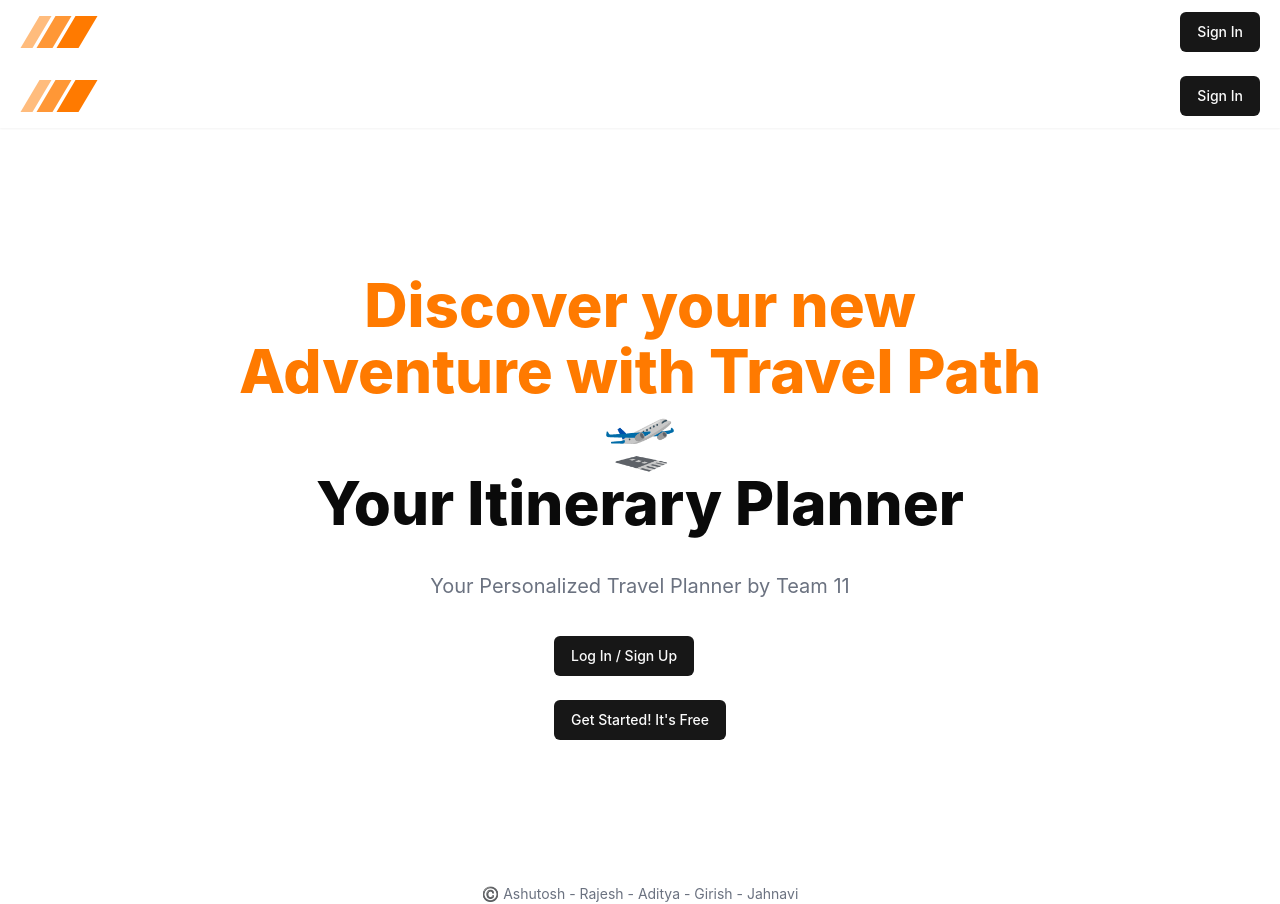
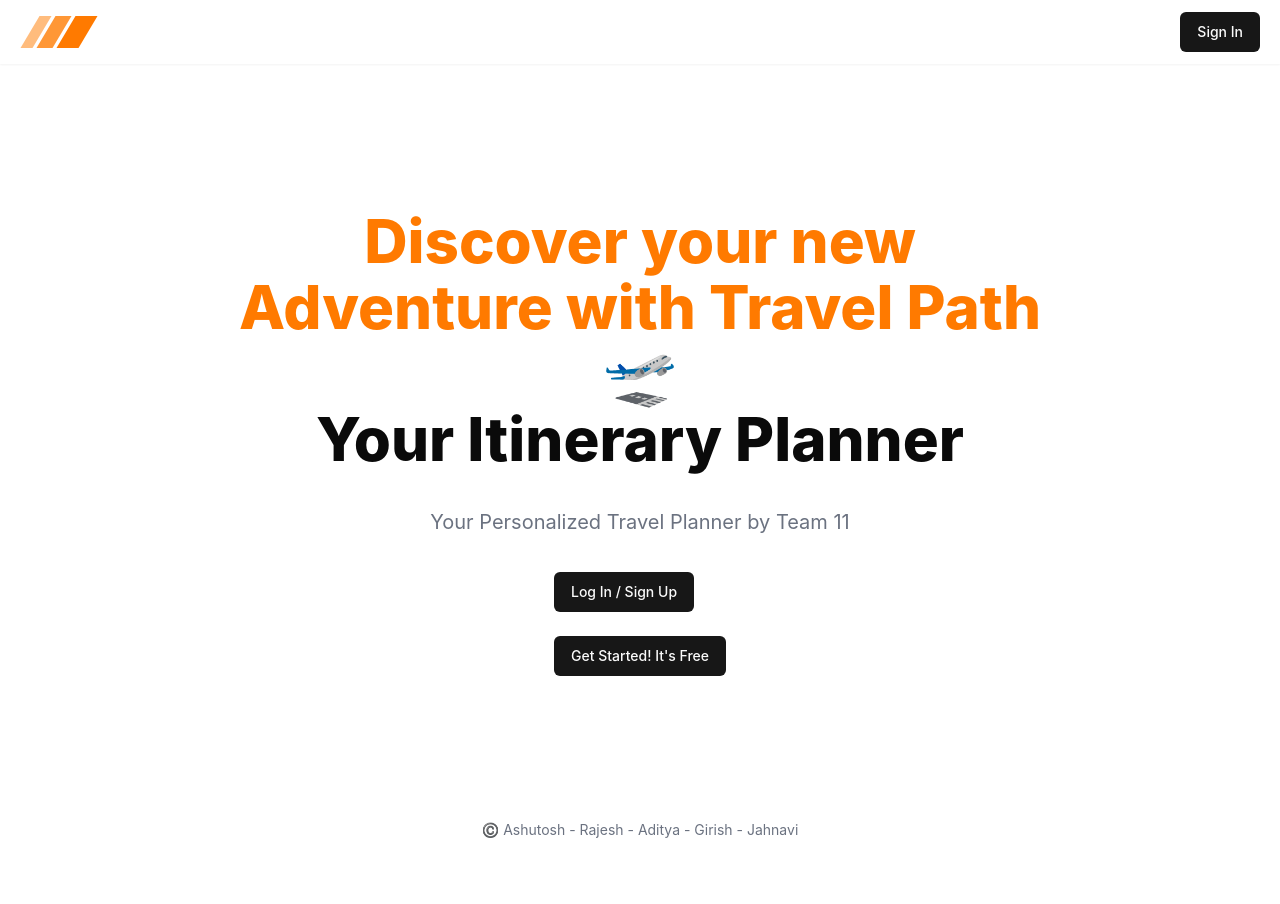
Before and after one commit to Jahnavi33380/travel-path, a React (Vite) app: page / in a window 1280 px wide. After the commit the page ends 840 px from the top, so only its background shows below. Built offline with nearby package versions, Linux system fonts and the light colour scheme.

Commit message:
solved merge conflicts.

```diff
--- a/src/App.jsx
+++ b/src/App.jsx
@@ -8,38 +8,12 @@ import Header from './components/custom/Header';
 
 
 function App() {
-  const [count, setCount] = useState(0)
-  const [userDetails, setUserDetails] = useState(null);
-  const [loggedIn, setLoggedIn] = useState(false);
-
-
-  const handleLogin = (user) => {
-      setUserDetails(user);
-      setLoggedIn(true)
-    };
-
-        const [showEditPreferences, setShowEditPreferences] = useState(false);
-
-        const handleEditPreferences = () => {
-          setShowEditPreferences(true);
-        };
 
   return (
     <>
 
-     <Header
-            userDetails={userDetails}
-            onEditPreferences={handleEditPreferences}
-            setLoggedIn={setLoggedIn}
-          />
+      <Hero/>
 
-      <Hero userDetails={userDetails} onLogin={handleLogin} />
-       {showEditPreferences && (
-              <EditPreferences
-
-                userDetails={userDetails}
-              />
-            )}
     </>
   )
 }
```
